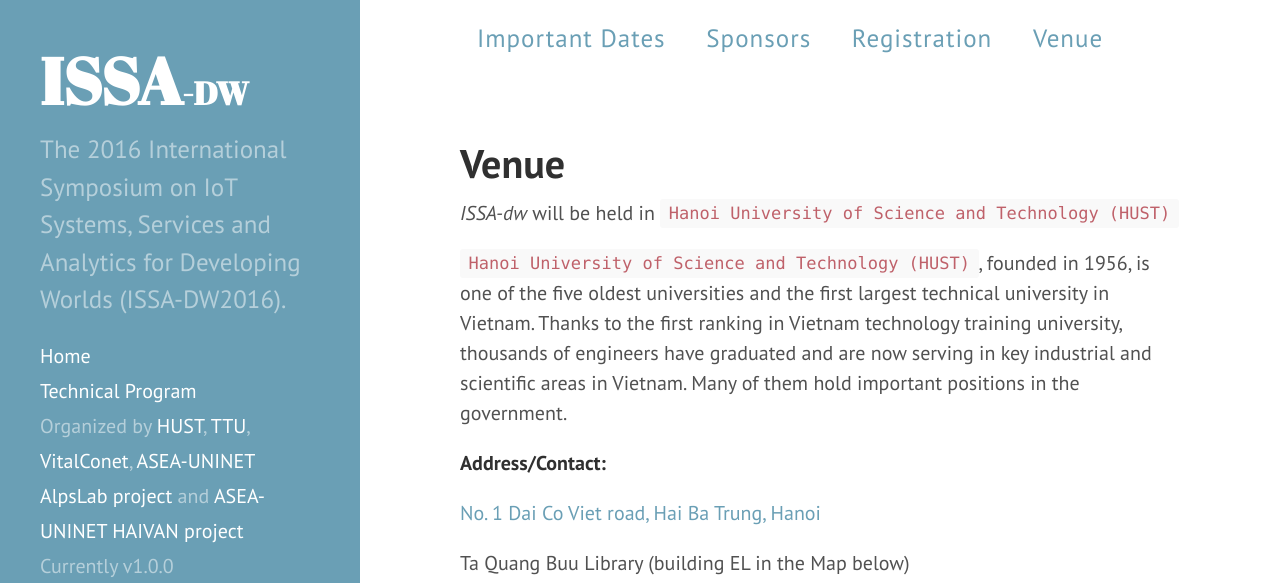
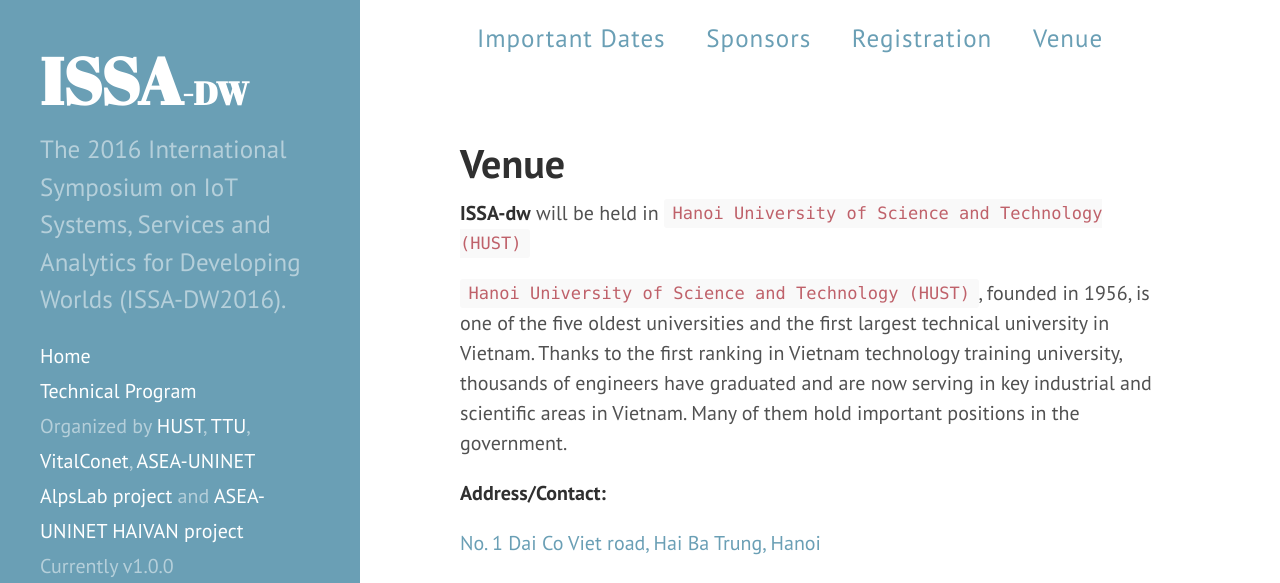
Before and after one commit to issadw/issadw.github.io, a Jekyll site: the page built from venue.md, in a window 1280 px wide and 1058 px high. Shown: the top 583 px of the window. Built offline with Jekyll 4.4.1, drawn with Linux system fonts in a browser that asks for light colours.

```diff
--- a/venue.md
+++ b/venue.md
@@ -3,7 +3,7 @@ layout: page
 title: Venue
 ---
 
-_ISSA-dw_ will be held in `Hanoi University of Science and Technology (HUST)`
+__ISSA-dw__ will be held in `Hanoi University of Science and Technology (HUST)`
 
 `Hanoi University of Science and Technology (HUST)`, founded in 1956, is one of the five oldest universities and the first largest technical university in Vietnam. Thanks to the first ranking in Vietnam technology training university, thousands of engineers have graduated and are now serving in key industrial and scientific areas in Vietnam. Many of them hold important positions in the government.
 
```
